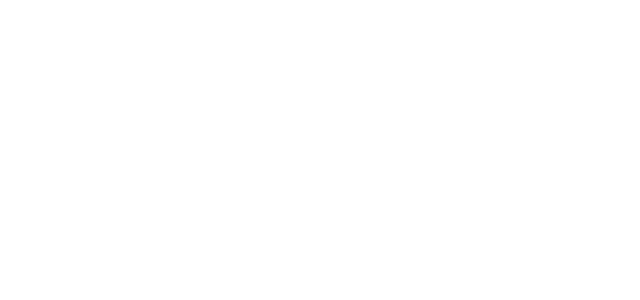
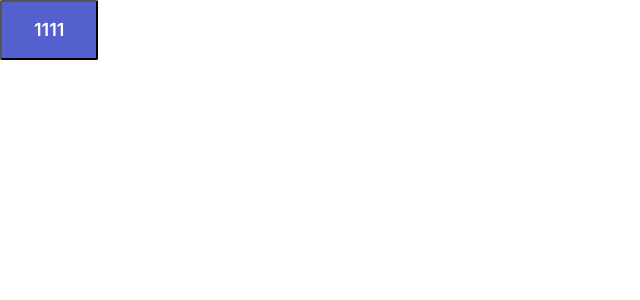
Before and after one commit to JohnyNiks/tms_blog, a React (Create React App) app: page / in a window 1280 px wide. Shown: the top 300 px of the page, without its empty margins (0-640 px from the left). Built offline with nearby package versions, Linux system fonts and the light colour scheme.

Commit message:
feat: add Button component

```diff
--- a/src/App.tsx
+++ b/src/App.tsx
@@ -1,10 +1,12 @@
-import React from 'react';
+import React from 'react'
+import { Button } from './components/Button'
 
 function App() {
   return (
     <div className="App">
+      <Button text={'1111'} onClick={() => 1} />
     </div>
-  );
+  )
 }
 
-export default App;
+export default App
--- /dev/null
+++ b/src/components/Button/Button.scss
@@ -0,0 +1,20 @@
+@import "../../styles/variables";
+.button {
+  font-family: InterSemiBold, sans-serif;
+  font-size: 18px;
+  line-height: 24px;
+  padding: 16px 32px;
+  border-radius: 2px;
+  background: $color-primary;
+  color: $color-white;
+
+  &:hover {
+    background: $color-primary2;
+  }
+
+  &--primary {
+    background: $color-primary;
+    color: $color-white;
+  }
+
+}
--- /dev/null
+++ b/src/components/Button/Button.tsx
@@ -0,0 +1,27 @@
+import React from 'react'
+import './Button.scss'
+
+type ButtonProps = {
+  text: string
+  disabled?: boolean
+  onClick: (event: React.MouseEvent<HTMLButtonElement>) => void
+  className?: string
+}
+
+export const Button = ({
+  text,
+  disabled = false,
+  onClick,
+  className = 'primary',
+}: ButtonProps) => {
+  return (
+    <button
+      type="button"
+      className={`button button--${className}`}
+      disabled={disabled}
+      onClick={onClick}
+    >
+      {text}
+    </button>
+  )
+}
--- /dev/null
+++ b/src/components/Button/index.ts
@@ -0,0 +1 @@
+export { Button } from './Button'
```
